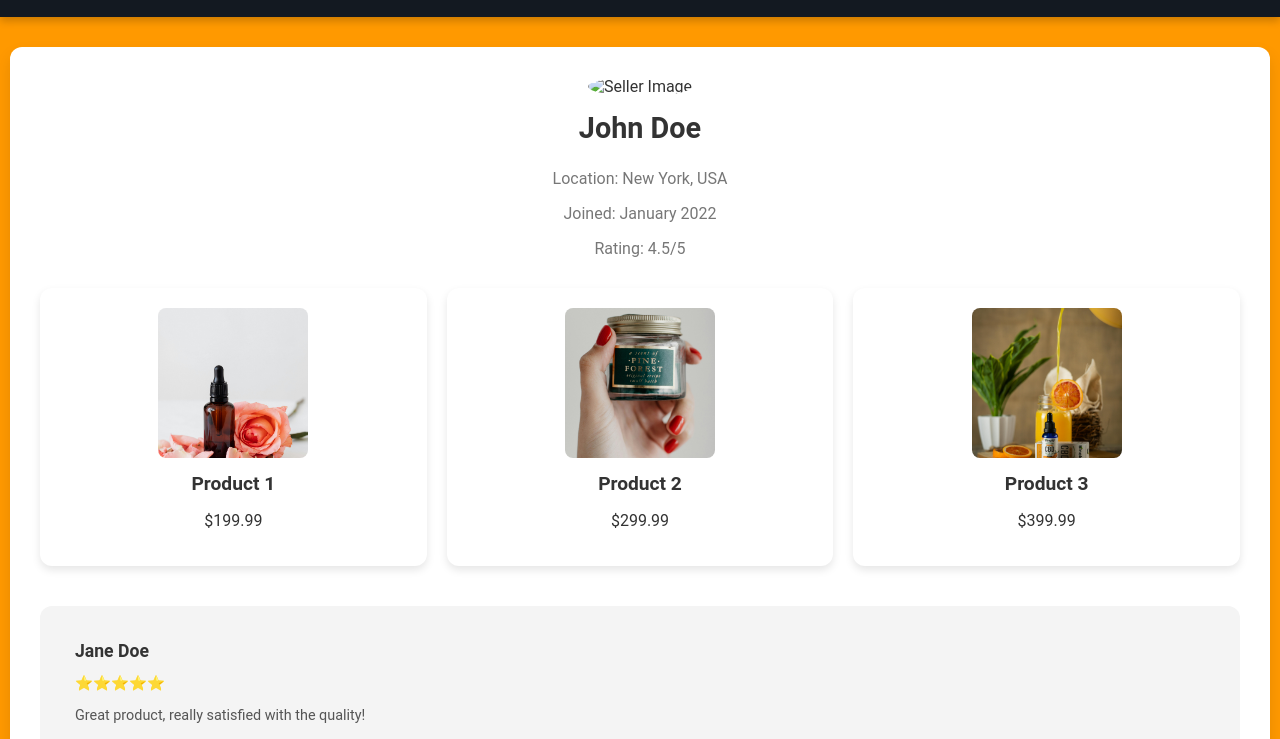
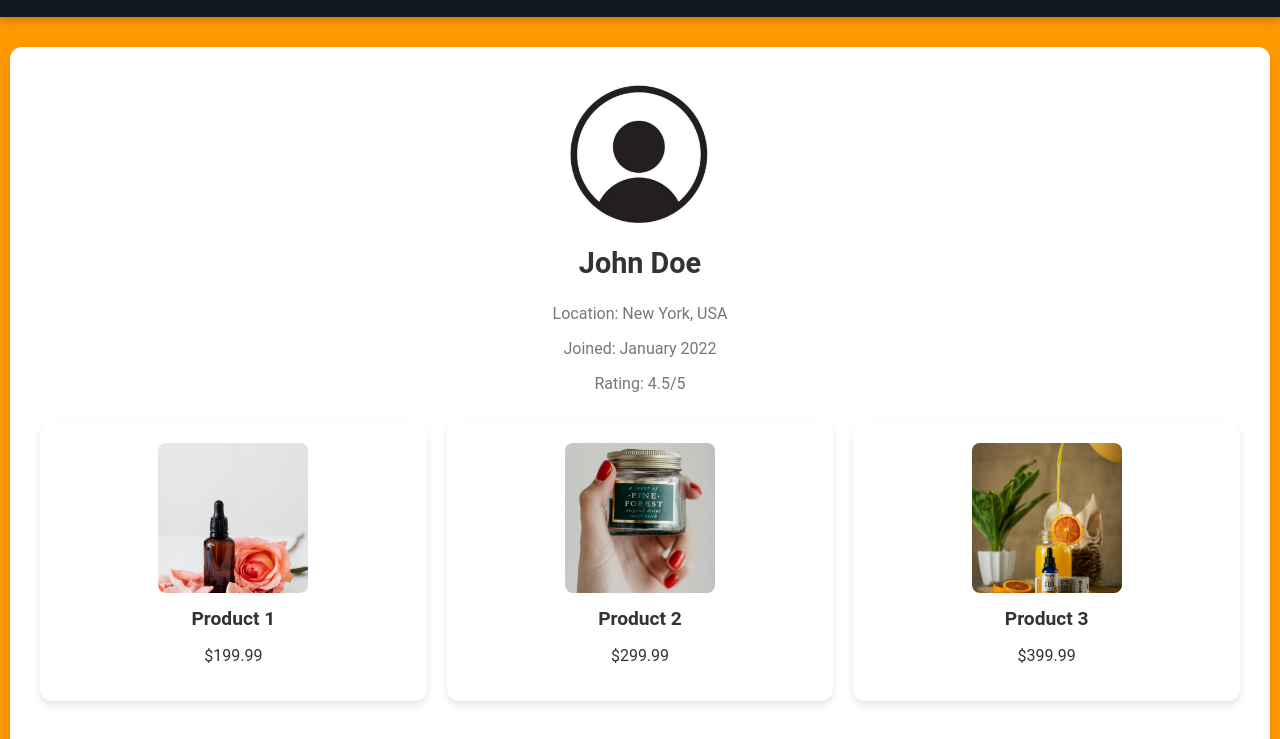
Before and after one commit to ManmathX/amazon, a plain HTML site: page ok.html in a window 1280 px wide. Shown: the part 61-800 px from the top of the page. Drawn offline with Linux system fonts and the light colour scheme.

Commit message:
Update ok.html

```diff
--- a/ok.html
+++ b/ok.html
@@ -227,7 +227,7 @@
   <!-- Seller Profile Section -->
   <div class="profile-container">
     <div class="profile-info">
-      <img src="dp.png" alt="Seller Image">
+      <img src="c608883f-fab0-448b-9c63-d553aa399b6d.jpeg" alt="Seller Image">
       <h2>John Doe</h2>
       <p>Location: New York, USA</p>
       <p>Joined: January 2022</p>
```
